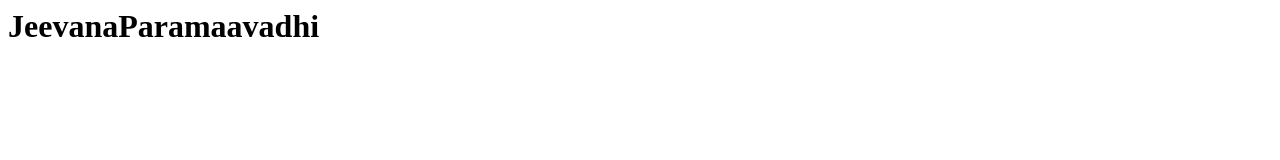
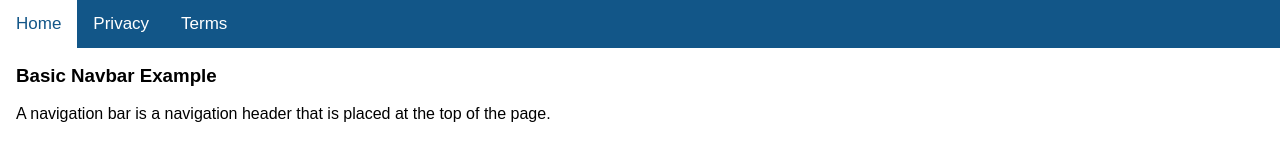
Before and after one commit to jeevanaparamaavadhi/home, a plain HTML site: page index.html in a window 1280 px wide. Shown: the top 160 px of the page. Drawn offline with Linux system fonts and the light colour scheme.

Commit message:
Added sample home page - Added privacy & terms page (WIP) - Added books json (WIP)

```diff
--- a/index.html
+++ b/index.html
@@ -1,10 +1,24 @@
 <html lang="en">
+
 <head>
     <meta charset="UTF-8">
     <meta name="viewport" content="width=device-width, intial-scale=1.0">
     <title>JeevanaParamaavadhi</title>
+    <link rel="stylesheet" href="styles.css">
 </head>
+
 <body>
-        <h1>JeevanaParamaavadhi</h1>
+    <div class="navbar">
+        <a href="index.html">Home</a>
+        <a href="privacy.html">Privacy</a>
+        <a href="terms.html">Terms</a>
+    </div>
+
+    <div class="main">
+        <h3>Basic Navbar Example</h3>
+        <p>A navigation bar is a navigation header that is placed at the top of the page.</p>
+    </div>
+
 </body>
+
 </html>
--- /dev/null
+++ b/styles.css
@@ -0,0 +1,41 @@
+:root {
+    --colorPrimar: #125688;
+    --colorAccent: #C8E8FF;
+    --textColorPrimary: #FFFFFF;
+    --windowBackground: #FFFFFF;
+    --navigationBarColor: #125688;
+}
+
+body {
+    margin:0;
+    font-family: sans-serif;
+}
+
+.navbar {
+  overflow: hidden;
+  background-color: var(--navigationBarColor);
+  position: fixed;
+  top: 0;
+  width: 100%;
+}
+
+.navbar a {
+  float: left;
+  display: block;
+  color: var(--windowBackground);
+  text-align: center;
+  padding: 14px 16px;
+  text-decoration: none;
+  font-size: 17px;
+}
+
+.navbar a:hover {
+  background: var(--windowBackground);
+  color: var(--navigationBarColor);
+}
+
+.main {
+  padding: 16px;
+  margin-top: 30px;
+  height: 1500px; /* Used in this example to enable scrolling */
+}
```
Also changed, not shown: apis/books.json (added, +32 -0 lines), privacy.html (added, +23 -0 lines), terms.html (added, +23 -0 lines). Lines whose indentation alone changed are shown as unchanged.
